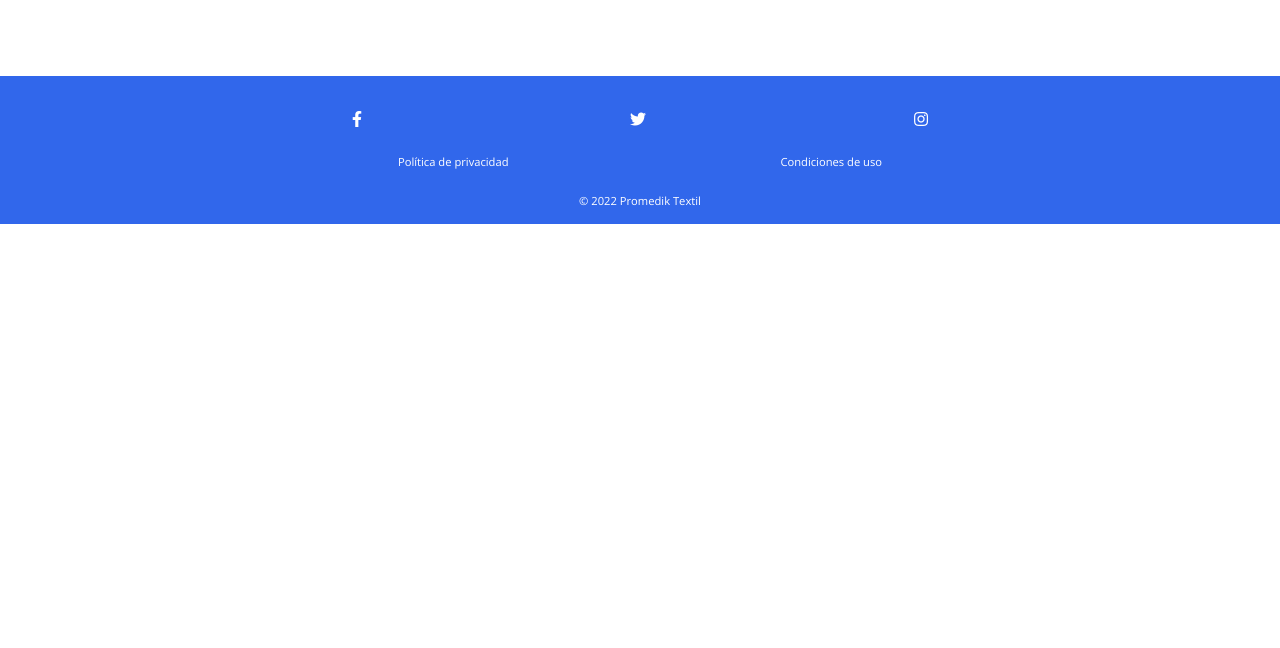
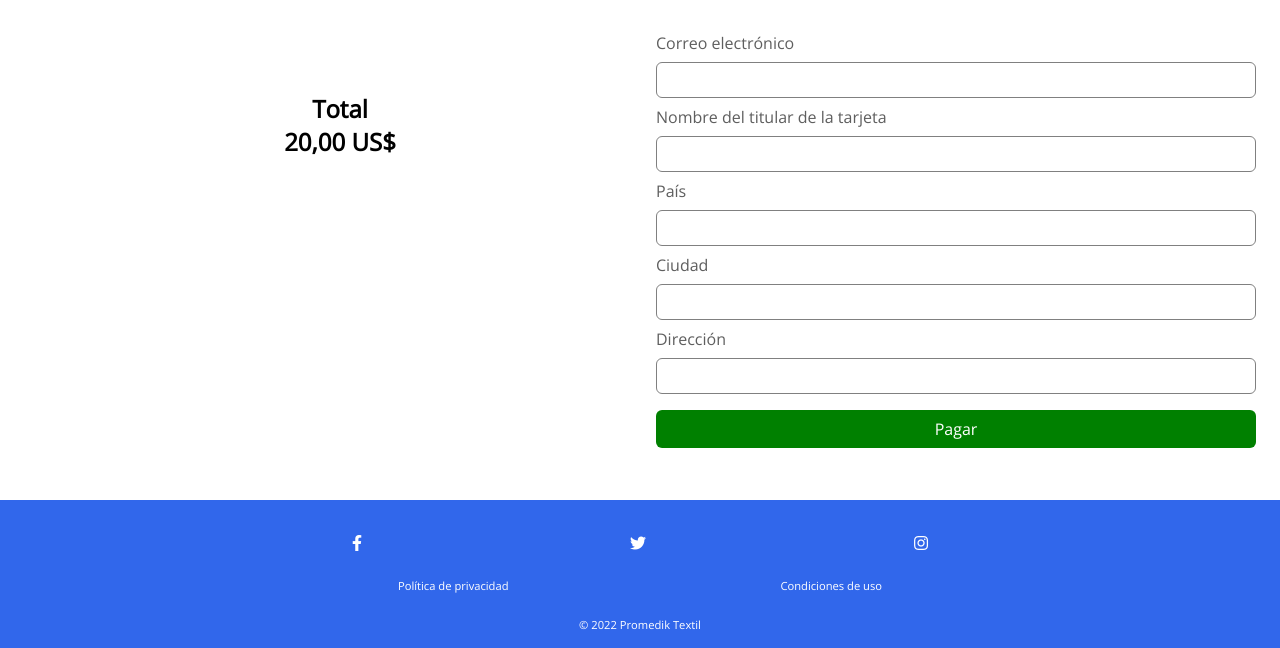
Before and after one commit to erickbarcenas/prod_limpieza, a PHP site: page / in a window 1280 px wide. Shown: the part 1275-1923 px from the top of the page. Before the commit the page ends 1499 px from the top, so only its background shows below. Run offline with PHP 8.4, Linux system fonts and the light colour scheme; data comes from the database, SQL or seed files in the repository; data that the repository does not hold is empty; some libraries are stand-ins or nearby versions.

Commit message:
adding form for payments

```diff
--- a/index.php
+++ b/index.php
@@ -83,7 +83,7 @@ if(isset($_GET["action"])){
     href="https://fonts.googleapis.com/css2?family=Red+Hat+Display:wght@500;600;700;900&display=swap"
     rel="stylesheet"
   />
-  <link rel="stylesheet" type="text/css" href="./static/css/style.css">
+  <link rel="stylesheet" type="text/css" href="./static/css/style4.css">
   <link rel="stylesheet" type="text/css" href="./static/css/medias.css">
   <title>Promedik Textil</title>
 
@@ -253,8 +253,44 @@ if(isset($_GET["action"])){
     </section>
 
 
-    <section id="payment_form" class="none_payment">
-        formulario de pago
+    <!-- none_payment -->
+    <section id="payment_form" class="">
+      <div class="col content_payment">
+        <h1> Total </h1>
+        <h2> 20,00 US$ </h2>
+      </div>
+      <div class="col">
+        <form action="post">
+          <div class="form_row">
+            <label class="form_label" for="email"> Correo electrónico </label> <br>
+            <input class="form_input" type="email" id="email" name="email" />
+          </div>
+          <div class="form_row">
+            <label class="form_label" for="name"> Nombre del titular de la tarjeta </label> <br>
+            <input class="form_input" type="text" id="name" name="name" />
+          </div>
+
+          <div class="form_row">
+            <label class="form_label" for="country"> País </label> <br>
+            <input class="form_input" type="text" id="country" name="country" />
+          </div>
+          <div class="form_row">
+            <label class="form_label" for="city"> Ciudad </label> <br>
+            <input class="form_input" type="text" id="city" name="city" />
+          </div>
+
+          <div class="form_row">
+            <label class="form_label" for="address"> Dirección </label> <br>
+            <input class="form_input" type="text" id="address" name="address" />
+          </div>
+
+          <div class="form_row">
+            <input class='form_btn_pay' type='submit'
+            action=""
+            name='btn_pay' class='' value='Pagar'/>
+          </div>
+        </form>
+      </div>
     </section>
 
   </main>
--- a/static/css/style.css
+++ b/static/css/style4.css
@@ -60,7 +60,7 @@ a{
     --header-height:4.5rem;
     --total: #e1ffdf;
     --red: #FF0000;
-    --order: green;
+    --green: green;
 }
 
 
@@ -150,7 +150,7 @@ td:first-child, th:first-child {
 }
 
 .order {
-    background-color: var(--order);
+    background-color: var(--green);
     color: white;
     border-radius: 0.5rem;
     padding: 0.3rem;
@@ -173,6 +173,53 @@ td:first-child, th:first-child {
 .none_payment {
     display: none;
 }
+
+
+/** ====================================
+   *          🔰 PAYMENT
+  ==================================== **/
+
+#payment_form {
+    display: grid;
+    grid-template-columns: 50% 50%;
+}
+
+#payment_form .form_label {
+    margin: .5rem 1rem;
+    color: rgba(26,26,26,.7);
+    width: 100%;
+
+}
+
+#payment_form .content_payment {
+    text-align: center;
+    vertical-align: middle;
+    margin: 10% 5%;
+}
+
+
+#payment_form .form_input{
+    outline: none;
+    border: 1px solid gray;
+    border-radius: 6px;
+    padding: 0.5rem;
+    margin: .5rem 1rem;
+    width: 100%;
+}
+
+#payment_form .form_btn_pay {
+    cursor: pointer;
+    outline: none;
+    border: none;
+    background-color: var(--green);
+    width: 100%;
+    margin: .5rem 1rem;
+    border-radius: 6px;
+    font-size: 16px;
+    padding: 0.5rem;
+    color: white;
+}
+
 /** ====================================
    *          🔰 TITLES
   ==================================== **/
```
